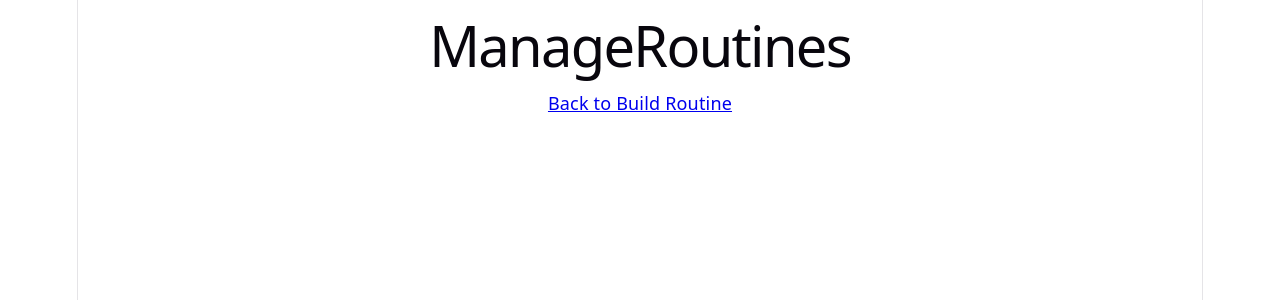
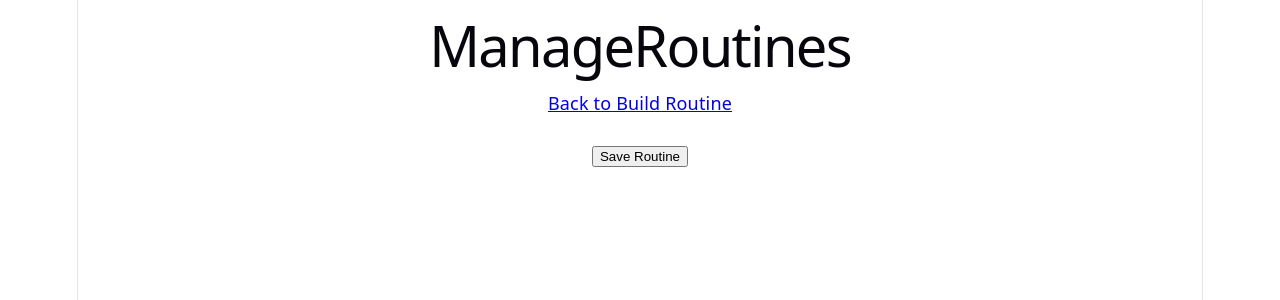
Before and after one commit to Danieljamespm/LiftLab, a React (Vite) app: page /routines in a window 1280 px wide. Shown: the top 300 px of the page. Built offline with nearby package versions, Linux system fonts and the light colour scheme.

Commit message:
added props to set and save routines and routine name. Once saved they render as a saved routine and the saved routine and routine name clear so you can make another one. Also added minor styling to make saved routines appear a little different than the current routine that hasn't been saved yet.

```diff
--- a/src/App.css
+++ b/src/App.css
@@ -260,3 +260,10 @@ form {
     margin: 8px 12px;
     border-radius: 12px;
 }
+
+.manage-routine {
+    border: 1px solid var(--color-accent);
+    padding: 8px 16px;
+    margin: 8px 12px;
+    border-radius: 12px;
+}
--- a/src/App.jsx
+++ b/src/App.jsx
@@ -12,6 +12,7 @@ function App() {
 
   const [routineExercises, setRoutineExercises] = useState([])
   const [routineName, setRoutineName] = useState("")
+  const [savedRoutines, setSavedRoutines] = useState([])
 
   return (
     <BrowserRouter>
@@ -27,7 +28,12 @@ function App() {
         <Route path='/workoutx-test' element={<WorkoutXTest />} />
         <Route path='/routines' element={<ManageRoutines
           routineExercises={routineExercises}
-          routineName={routineName} />} />
+          routineName={routineName}
+          savedRoutines={savedRoutines}
+          setSavedRoutines={setSavedRoutines}
+          setRoutineExercises={setRoutineExercises}
+          setRoutineName={setRoutineName} />}
+        />
       </Routes>
     </BrowserRouter>
   )
--- a/src/pages/ManageRoutines.jsx
+++ b/src/pages/ManageRoutines.jsx
@@ -2,9 +2,20 @@ import React from 'react'
 import { Link, useNavigate } from 'react-router'
 
 
-const ManageRoutines = ({ routineExercises, routineName }) => {
+const ManageRoutines = ({ routineExercises, routineName, savedRoutines, setSavedRoutines, setRoutineExercises, setRoutineName }) => {
 
     const navigate = useNavigate()
+
+
+    const handleSavedRoutines = () => {
+        setSavedRoutines([...savedRoutines, { routineName, routineExercises }])
+
+        setRoutineExercises([])
+        setRoutineName("")
+    }
+
+    console.log(savedRoutines)
+
     return (
         <div>
             <h1>ManageRoutines</h1>
@@ -43,6 +54,44 @@ const ManageRoutines = ({ routineExercises, routineName }) => {
 
 
                     ))}
+
+                    <button onClick={handleSavedRoutines}>
+                        Save Routine
+                    </button>
+                </div>
+
+                <div>
+                    {savedRoutines.map((routines) => (
+                        <div className='manage-routine '>
+                            <h2>{routines.routineName}</h2>
+
+                            {routines.routineExercises.map((exercise) => (
+                                <div key={exercise.exerciseId} className="exercise-card">
+
+                                    <div className="exercise-thumbnail">
+                                        <img src={exercise.gifUrl} />
+                                    </div>
+
+                                    <div className="exercise-info">
+                                        <h3>{exercise.name}</h3>
+
+                                        <div className="badge-container">
+                                            <span>{exercise.equipments}</span>
+                                            <span>{exercise.bodyParts}</span>
+                                        </div>
+                                    </div>
+
+
+
+                                    <button className="details-btn"
+                                        onClick={() => navigate(`/exercise/${exercise.exerciseId}`)}
+                                    >
+                                        i
+                                    </button>
+                                </div>
+                            ))}
+                        </div>
+                    ))}
                 </div>
             </div>
 
```
